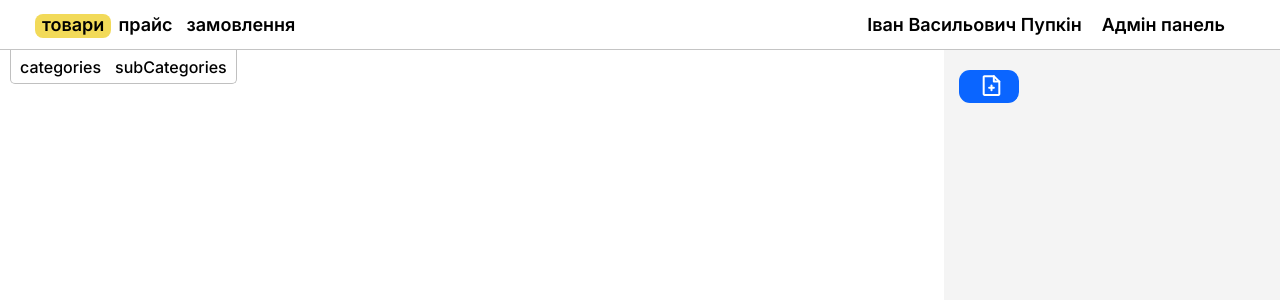
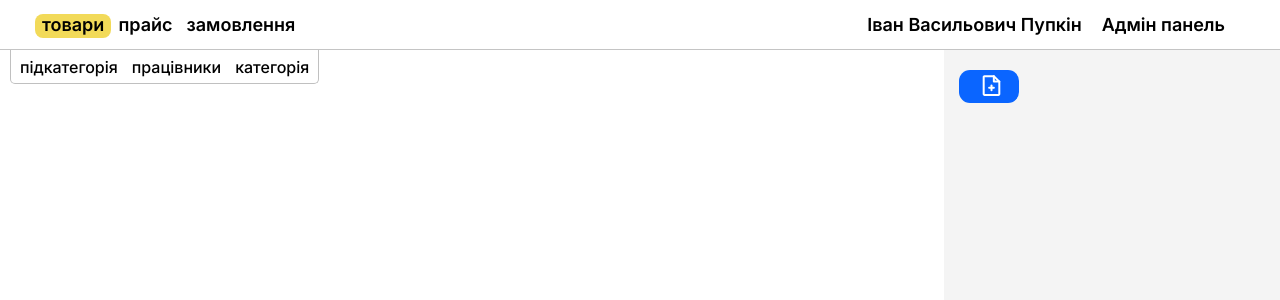
Before and after one commit to antoniooo12/svito-ovochiv-admin, a React (Create React App) app: page /products in a window 1280 px wide. Shown: the top 300 px of the page. Built offline with nearby package versions, Linux system fonts and the light colour scheme; no server answers.

Commit message:
a small refactoring (bug fix) bug list: 1:non typed DataEntitiesCatalog 2: subPageHeader

```diff
--- a/src/API.js
+++ b/src/API.js
@@ -14,10 +14,7 @@ const path = {
     price: {}
 }
 
-export const DataEntitiesCatalog = {
-    categories: "categories",
-    subCategories: "subCategories"
-}
+
 
 
 
--- a/src/components/ProductsPageHeader/ProductsPageHeader.tsx
+++ b/src/components/ProductsPageHeader/ProductsPageHeader.tsx
@@ -1,7 +1,7 @@
 import React from 'react';
 import {NavLink} from "react-router-dom";
 import cl from './ProductsPageHeader.module.scss'
-import {DataEntitiesCatalog} from "../../API";
+import {DataEntitiesCatalog} from "../../mokData";
 
 const ProductsPageHeaderInner = () => {
 
@@ -11,7 +11,7 @@ const ProductsPageHeaderInner = () => {
             {Object.keys(DataEntitiesCatalog).map(el =>
                 <NavLink to={el}
                          className={({isActive}) => isActive ? [cl.BtnPageSelected, cl.BtnPage].join(' ') : cl.BtnPage}>
-                    {el}
+                    {DataEntitiesCatalog[el]}
                 </NavLink>
             )}
         </div>
--- a/src/mokData.ts
+++ b/src/mokData.ts
@@ -1,14 +1,16 @@
 import {Item} from "./types/categoryReducerTypes";
 import {EnumInput} from "./components/Table/elements/TableInput/TableInput";
-import {TableCreator} from "./types/TableCreatorTypes";
+import {IDataEntitiesCatalog, TableCreator} from "./types/TableCreatorTypes";
 
 export const TableCreatorMokData: TableCreator = {
     categories: {
+        title: 'категорія',
         column: [{width: 150}],
         header: [{title: 'Категорія'}],
         row: [{typeColumn: "categories", typeInput: 'text', placeholder: 'категорія', isMother: true}]
     },
     subCategories: {
+        title: 'підкатегорія',
         column: [{width: 150}, {width: 150}],
         header: [{title: 'Підкатегорія'}, {title: 'Категорія'}],
         row: [
@@ -16,10 +18,26 @@ export const TableCreatorMokData: TableCreator = {
             {typeColumn: "categories", typeInput: 'text', placeholder: 'категорія', isMother: true},
 
         ]
+    },
+    workers: {
+        title: 'працівники',
+        column: [{width: 150}, {width: 150}],
+        header: [{title: 'Підкатегорія'}, {title: 'Категорія'}],
+        row: [
+            {typeColumn: "subCategories", typeInput: 'text', placeholder: 'підкатегорія', isMother: true},
+            {typeColumn: "categories", typeInput: 'text', placeholder: 'категорія', isMother: true},
+        ]
     }
 }
 
-// export const CategoriesMokData: Array<Item> = [
+
+export const DataEntitiesCatalog: IDataEntitiesCatalog = {
+    categories: "підкатегорія",
+    subCategories: "працівники",
+    workers: "категорія",
+}
+
+// export const CategoriesMokData: Array<SItem> = [
 //     {value: 'картошка', wasEdit: false,},
 //     {value: 'капуста', wasEdit: false,},
 //     {value: 'морква', wasEdit: false,},
--- a/src/reducer/tableReducer.ts
+++ b/src/reducer/tableReducer.ts
@@ -9,8 +9,8 @@ import {
 } from "../types/categoryReducerTypes";
 import {IOnClick} from "../types/TableBtnTypes";
 import {findIndexById} from "./helpers/helper";
-import {columns, DataEntitiesCatalog} from "../API";
-import {TableCreatorMokData} from "../mokData";
+import {columns} from "../API";
+import {DataEntitiesCatalog, TableCreatorMokData} from "../mokData";
 import {TableCreator} from "../types/TableCreatorTypes";
 
 const CREATE_CATEGORY = 'CREATE_CATEGORY'
--- a/src/types/TableCreatorTypes.ts
+++ b/src/types/TableCreatorTypes.ts
@@ -1,12 +1,15 @@
-import {DataEntitiesCatalog} from "../API";
 import {EnumTypeRows} from "./categoryReducerTypes";
+import {DataEntitiesCatalog} from "../mokData";
 
 
 type DataEntitiesTable = keyof typeof DataEntitiesCatalog
 
-
+export interface IDataEntitiesCatalog{
+    [name: string]: string
+}
 
 type DataEntitiesTableStructure = {
+    title: string
     column: Array<{ width: number }>
     header: Array<{ title: string }>
     row: Array<{typeColumn:EnumTypeRows, typeInput: string, placeholder: string, isMother: boolean }>
--- a/src/types/categoryReducerTypes.ts
+++ b/src/types/categoryReducerTypes.ts
@@ -1,7 +1,8 @@
 import {IOnChange} from "../components/Table/TableLine/LineContext";
 import {IOnClick} from "./TableBtnTypes";
-import {DataEntitiesCatalog} from "../API";
+import {} from "../API";
 import {TableCreator} from "./TableCreatorTypes";
+import {DataEntitiesCatalog} from "../mokData";
 
 export enum EnumCategoryReducer {
     CREATE_CATEGORY = "CREATE_CATEGORY",
```
